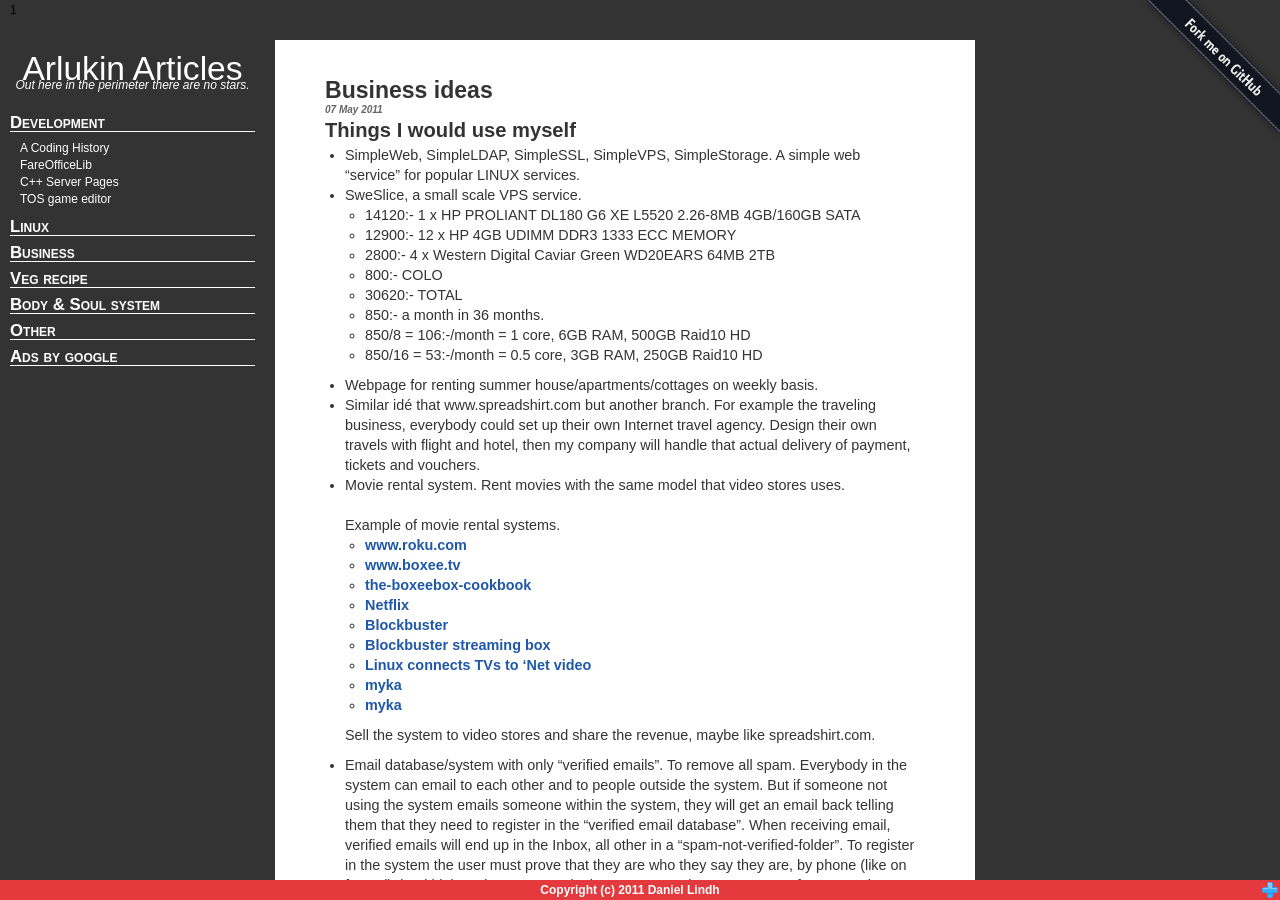
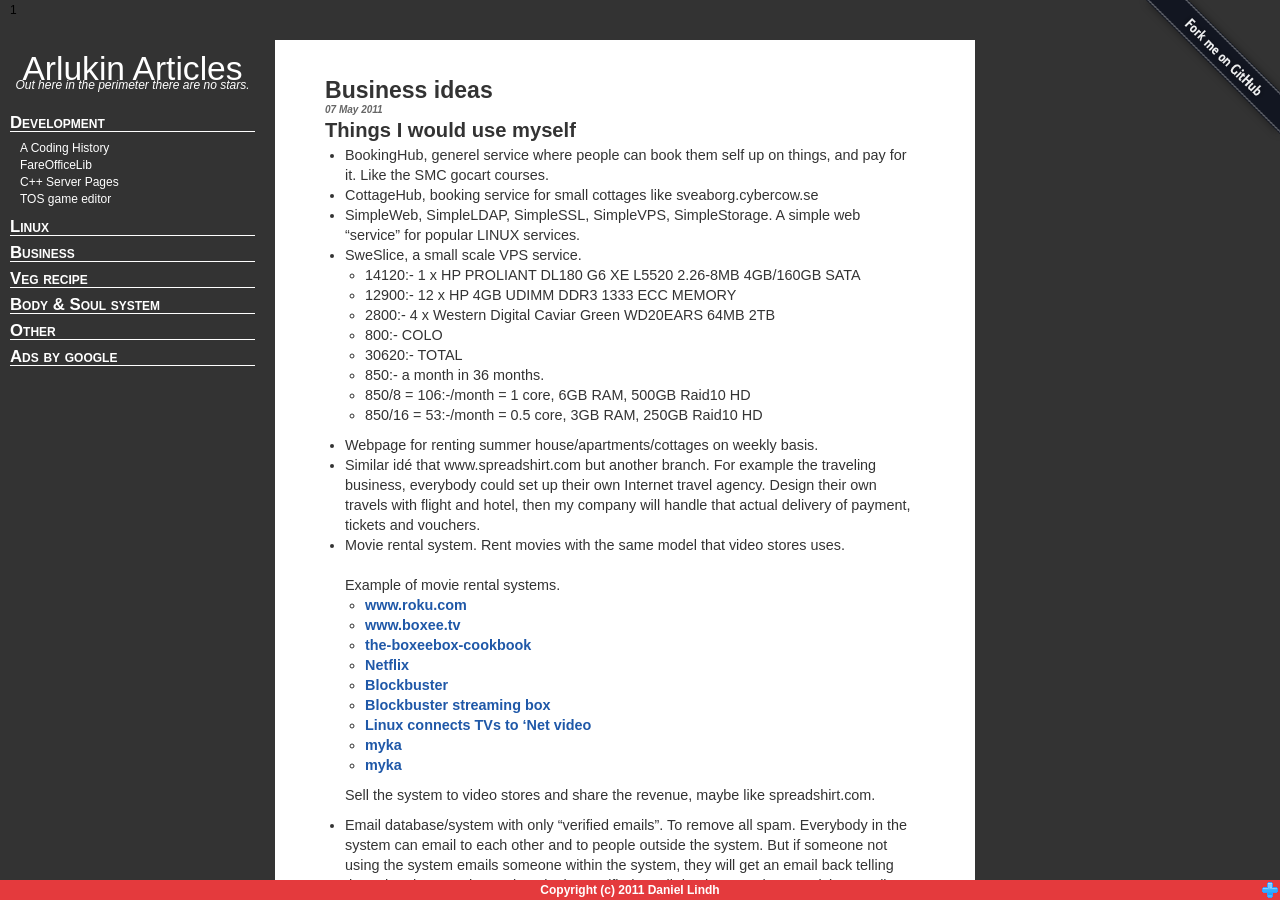
Before and after one commit to arlukin/arlukin.github.io, a Jekyll site: the page built from posts/business/_posts/2011-05-07-business-ideas.md, in a window 1280 px wide and 900 px high. Built offline with Jekyll 4.4.1, drawn with Linux system fonts in a browser that asks for light colours; Markdown is read by kramdown in place of the engine named in the settings; comment, search, counter and statistics services are not loaded.

Commit message:
Some new ideas.

```diff
--- a/posts/business/_posts/2011-05-07-business-ideas.md
+++ b/posts/business/_posts/2011-05-07-business-ideas.md
@@ -4,6 +4,8 @@
 ---
 
 ## Things I would use myself
+* BookingHub, generel service where people can book them self up on things, and pay for it. Like the SMC gocart courses.
+* CottageHub, booking service for small cottages like sveaborg.cybercow.se
 * SimpleWeb, SimpleLDAP, SimpleSSL, SimpleVPS, SimpleStorage. A simple web "service" for popular LINUX services.
 * SweSlice, a small scale VPS service.
   * 14120:- 1 x HP PROLIANT DL180 G6 XE L5520 2.26-8MB 4GB/160GB SATA
```
